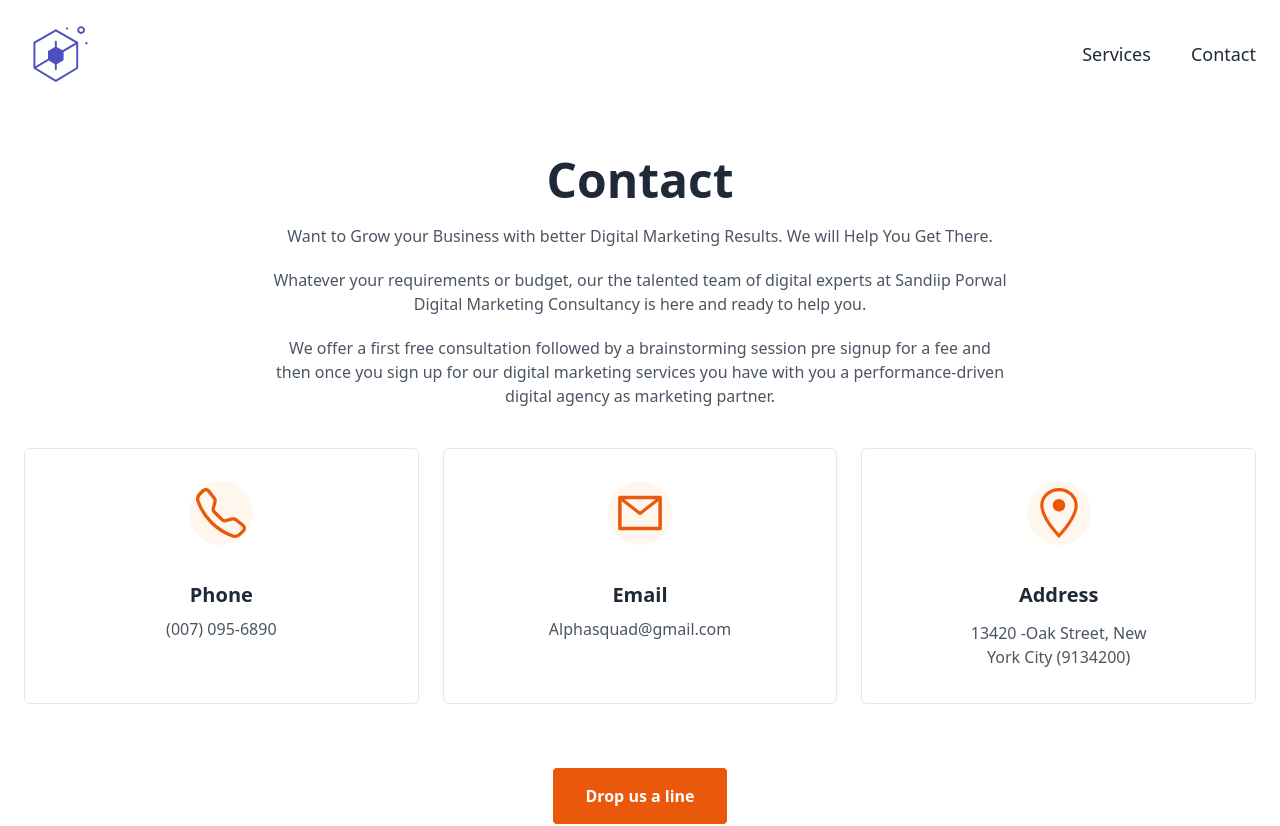
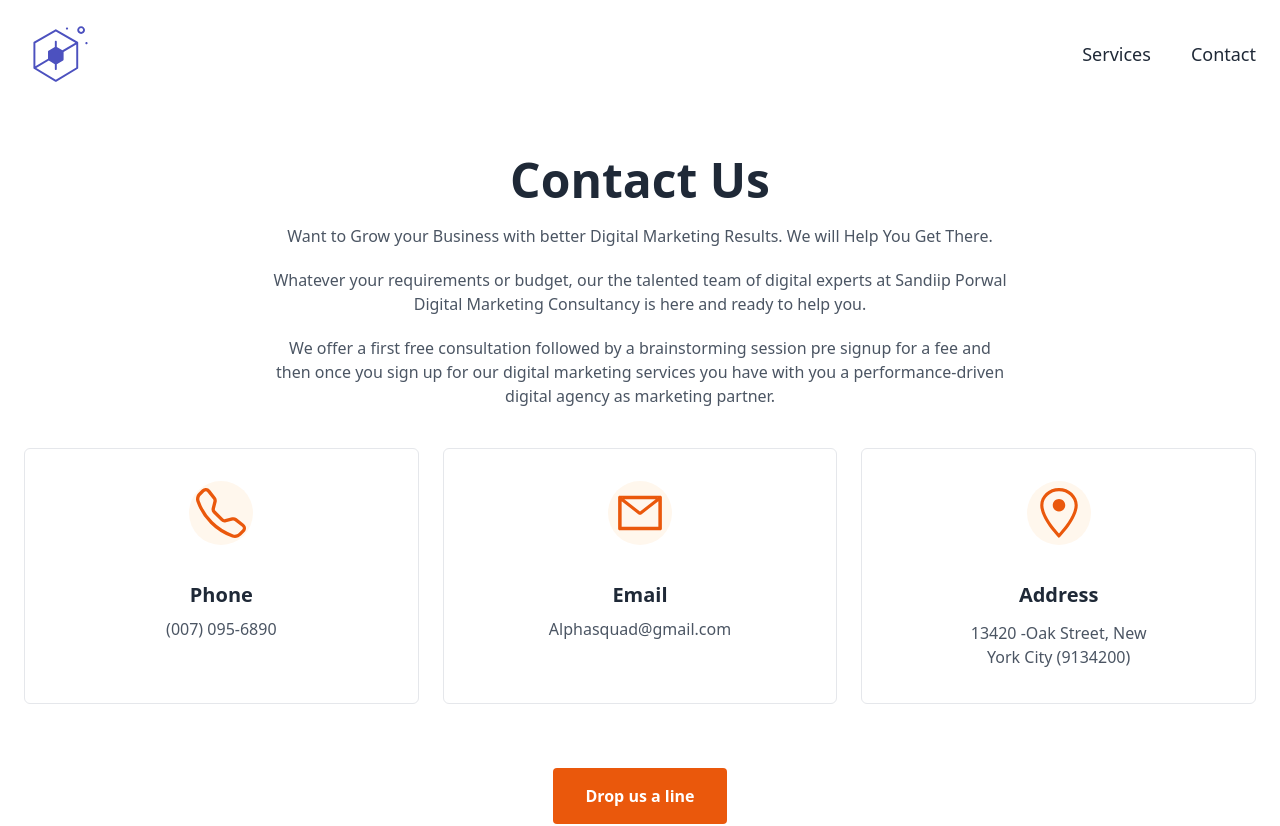
Before and after one commit to waheed-dev/marketing-web, a Next.js app: page /contact in a window 1280 px wide. Shown: the top 826 px of the page. Built offline with nearby package versions, Linux system fonts and the light colour scheme.

Commit message:
initital commit for clients website

```diff
--- a/pages/contact.jsx
+++ b/pages/contact.jsx
@@ -7,7 +7,7 @@
   return (
       <div className="py-12 2xl:px-20 px-6 xl:mx-auto xl:container">
           <div className="flex flex-col items-center">
-              <h1 className="text-5xl font-bold text-gray-800 text-center">Contact</h1>
+              <h1 className="text-5xl font-bold text-gray-800 text-center">Contact Us</h1>
               <p className="text-base leading-normal text-center text-gray-600 mt-5 md:w-3/5">Want to Grow your Business with better Digital Marketing Results. We will Help You Get There.</p>
               <p className="text-base leading-normal text-center text-gray-600 mt-5 md:w-3/5">Whatever your requirements or budget, our the talented team of digital experts at Sandiip Porwal Digital Marketing Consultancy is here and ready to help you.</p>
               <p className="text-base leading-normal text-center text-gray-600 mt-5 md:w-3/5">We offer a first free consultation followed by a brainstorming session pre signup for a fee and then once you sign up for our digital marketing services you have with you a performance-driven digital agency as marketing partner.</p>
```
